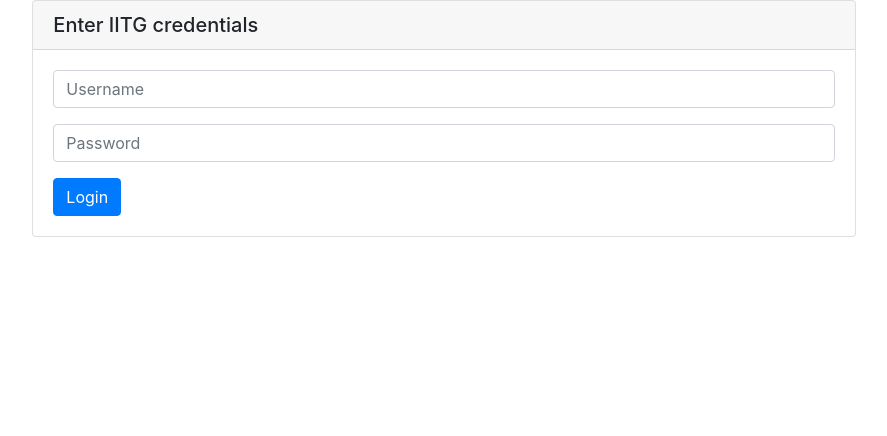
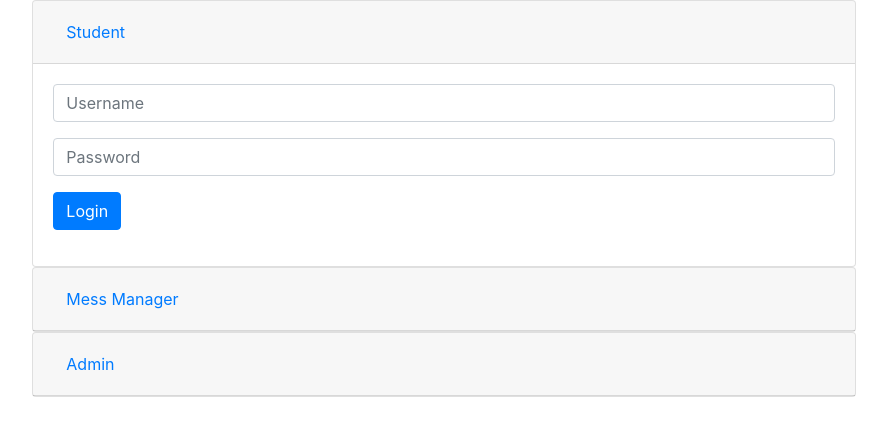
Before and after one commit to udbhav-chugh/IITGMessRating, a PHP site: page /home in a window 1280 px wide. Shown: the top 436 px of the page, without its empty margins (196-1083 px from the left). Run offline with PHP 8.4, Linux system fonts and the light colour scheme.

Commit message:
Login complete

```diff
--- a/home.php
+++ b/home.php
@@ -20,36 +20,179 @@
 <div>
 
   <?php
+  session_start();
+
+  $servername = "localhost";
+$username = "root";
+$password = "";
+$dbname = "IITGMessRating";
+
+// Create connection
+$conn = new mysqli($servername, $username, $password, $dbname);
+// Check connection
+if ($conn->connect_error) {
+die("Connection failed: " . $conn->connect_error);
+}
+
       if(isset($_POST['login']))
       {
-        echo 'User Submitted';
+        $uname=$_POST['username'];
+        $upassword=$_POST['password'];
+        $sql = "SELECT * FROM Users WHERE Username='".$uname."' AND Designation='student'";
+        $result = $conn->query($sql);
+
+        if ($result->num_rows > 0) {
+
+        while($row = $result->fetch_assoc()) {
+            // if(.$row["Password"].==$upassword){
+            if($row["Password"]==md5($upassword) ){
+              $_SESSION['Username'] = $uname;
+              header("Location: profile.php");
+            }
+            else {
+
+              $message = "Invalid Password";
+              echo "<script type='text/javascript'>alert('$message');</script>";
+            }
+        }
+
+        } else {
+          $message = "Invalid Username";
+          echo "<script type='text/javascript'>alert('$message');</script>";
+        }
       }
+
+      if(isset($_POST['loginmm']))
+      {
+        $uname=$_POST['username'];
+        $upassword=$_POST['password'];
+        $sql = "SELECT * FROM Hostels WHERE MMUsername='".$uname."'";
+        $result = $conn->query($sql);
+
+        if ($result->num_rows > 0) {
+
+        while($row = $result->fetch_assoc()) {
+            // if(.$row["Password"].==$upassword){
+            if($row["MMPassword"]==md5($upassword) ){
+              $_SESSION['Username'] = $uname;
+              header("Location: profile.php");
+            }
+            else {
+              $message = "Invalid Password";
+              echo "<script type='text/javascript'>alert('$message');</script>";
+            }
+        }
+
+        } else {
+          $message = "Invalid Username";
+          echo "<script type='text/javascript'>alert('$message');</script>";
+        }
+      }
+
+      if(isset($_POST['logina']))
+      {
+        $uname=$_POST['username'];
+        $upassword=$_POST['password'];
+        $sql = "SELECT * FROM Users WHERE Username='".$uname."' AND Designation='admin'";
+        $result = $conn->query($sql);
+
+        if ($result->num_rows > 0) {
+
+        while($row = $result->fetch_assoc()) {
+            // if(.$row["Password"].==$upassword){
+            if($row["Password"]==md5($upassword)){
+              $_SESSION['Username'] = $uname;
+              header("Location: profile.php");
+            }
+            else {
+
+              $message = "Invalid Password";
+              echo "<script type='text/javascript'>alert('$message');</script>";
+            }
+        }
+
+        } else {
+          $message = "Invalid Username";
+          echo "<script type='text/javascript'>alert('$message');</script>";
+        }
+      }
+    $conn->close();
    ?>
 
 </div>
 
-      <form action="profile.php" method="post">
+
   <div class="container-fluid">
           <div class="row">
             <div class="col-lg-2"></div>
             <div class="col align-self-center">
 
+                <div id="accordion">
+  <div class="card">
+    <div class="card-header" id="headingOne">
+      <h5 class="mb-0">
+        <button class="btn btn-link" data-toggle="collapse" data-target="#collapseOne" aria-expanded="true" aria-controls="collapseOne">
+          Student
+        </button>
+      </h5>
+    </div>
+
+    <div id="collapseOne" class="collapse show" aria-labelledby="headingOne" data-parent="#accordion">
+      <div class="card-body">
+        <form action="home.php" method="post">
+        <p><input class="form-control" name='username' placeholder="Username" type="text" size="50" required/></p>
+        <p><input class="form-control" name='password' placeholder="Password" type="password" size="50" required/></p>
+        <input class="btn btn-primary" name="login" type="submit" value="Login"/>
+        </form>
+      </div>
+    </div>
+  </div>
+  <div class="card">
+    <div class="card-header" id="headingTwo">
+      <h5 class="mb-0">
+        <button class="btn btn-link collapsed" data-toggle="collapse" data-target="#collapseTwo" aria-expanded="false" aria-controls="collapseTwo">
+          Mess Manager
+        </button>
+      </h5>
+    </div>
+    <div id="collapseTwo" class="collapse" aria-labelledby="headingTwo" data-parent="#accordion">
+      <div class="card-body">
+        <form action="home.php" method="post">
+        <p><input class="form-control" name='username' placeholder="Username" type="text" size="50" required/></p>
+        <p><input class="form-control" name='password' placeholder="Password" type="password" size="50" required/></p>
+        <input class="btn btn-primary" name="loginmm" type="submit" value="Login"/>
+        </form>
+      </div>
+    </div>
+  </div>
+  <div class="card">
+    <div class="card-header" id="headingThree">
+      <h5 class="mb-0">
+        <button class="btn btn-link collapsed" data-toggle="collapse" data-target="#collapseThree" aria-expanded="false" aria-controls="collapseThree">
+          Admin
+        </button>
+      </h5>
+    </div>
+    <div id="collapseThree" class="collapse" aria-labelledby="headingThree" data-parent="#accordion">
+      <div class="card-body">
+        <form action="home.php" method="post">
+        <p><input class="form-control" name='username' placeholder="Username" type="text" size="50" required/></p>
+        <p><input class="form-control" name='password' placeholder="Password" type="password" size="50" required/></p>
+        <input class="btn btn-primary" name="logina" type="submit" value="Login"/>
+      </form>
+      </div>
+    </div>
+  </div>
+</div>
 
 
-  <div class="card">
-    <h5 class="card-header">Enter IITG credentials</h5>
-    <div class="card-body">
 
-      <p><input class="form-control" placeholder="Username" type="text" size="50" required/></p>
-      <p><input class="form-control" placeholder="Password" type="password" size="50" required/></p>
-      <input class="btn btn-primary" name="login" type="submit" value="Login"/>
-    </div>
-  </div>
+
 </div>
 <div class="col-lg-2"></div>
 </div>
 </div>
-</form>
+
   <!-- {% block your_content %}
   {% endblock %} -->
   <!-- Optional JavaScript -->
```
